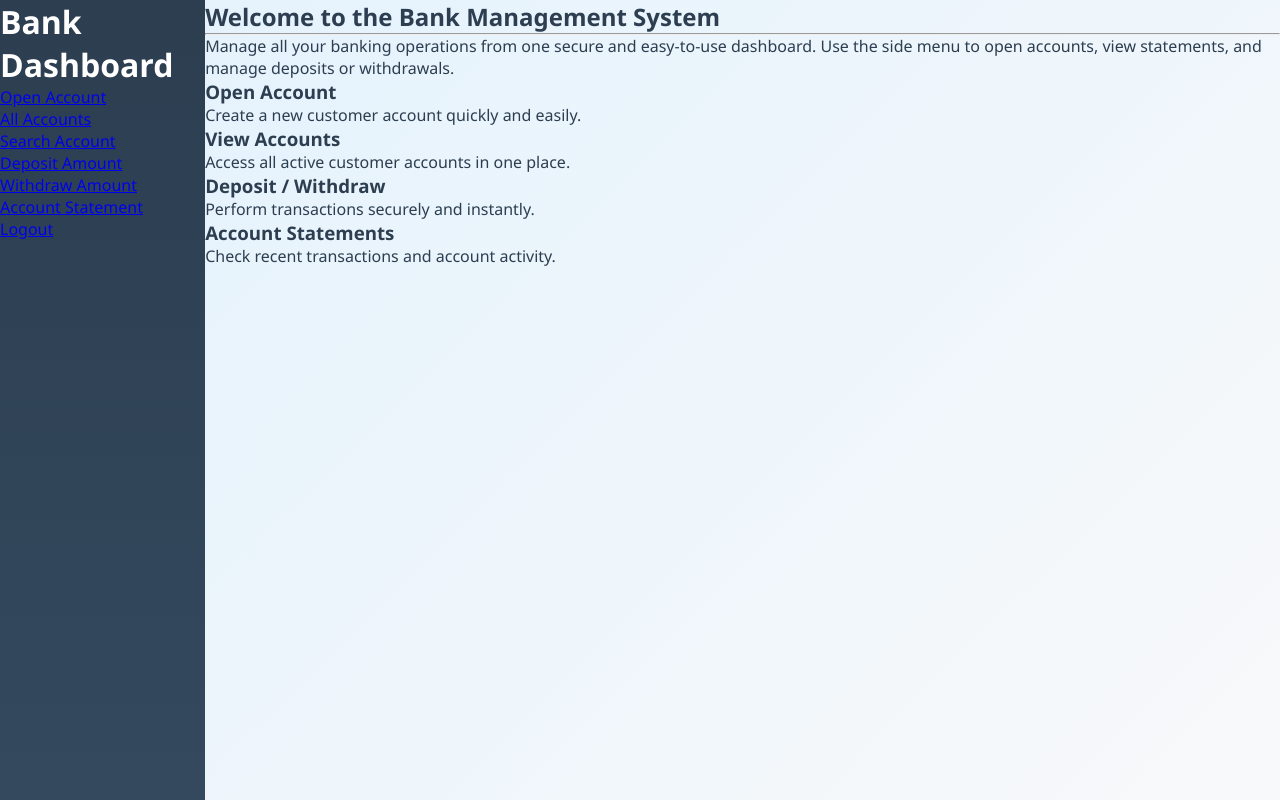
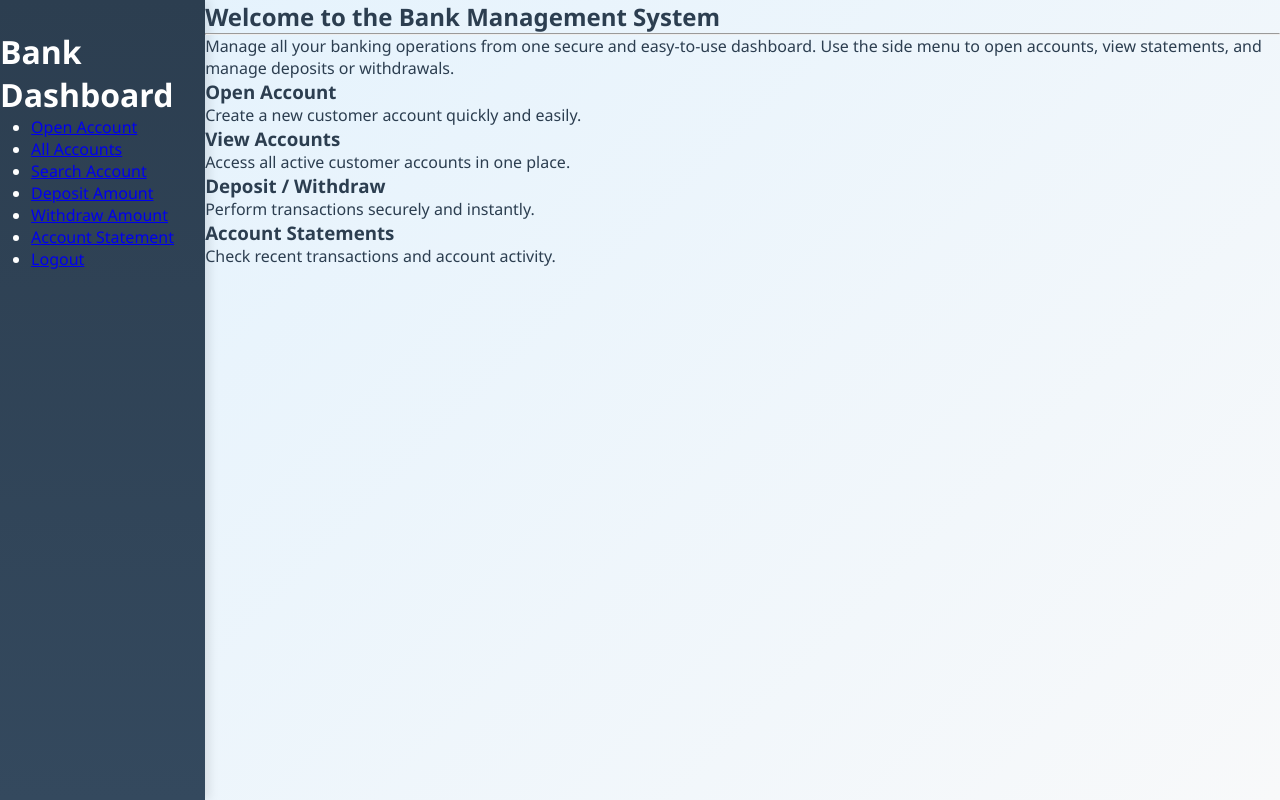
Before and after one commit to tanvi2711/Python_Full_stack_Projects, a Flask app: page /home in a window 1280 px wide. Run offline with Flask 3, Linux system fonts and the light colour scheme.

Commit message:
home.html update

```diff
--- a/BANKAPP/templates/home.html
+++ b/BANKAPP/templates/home.html
@@ -22,7 +22,11 @@
             width: 250px;
             background: linear-gradient(180deg, #2c3e50, #34495e);
             color: white;
-
+            display: flex;
+            flex-direction: column;
+            align-items: center;
+            padding-top: 30px;
+            box-shadow: 4px 0 10px rgba(0, 0, 0, 0.1);
         }
 
 
```
